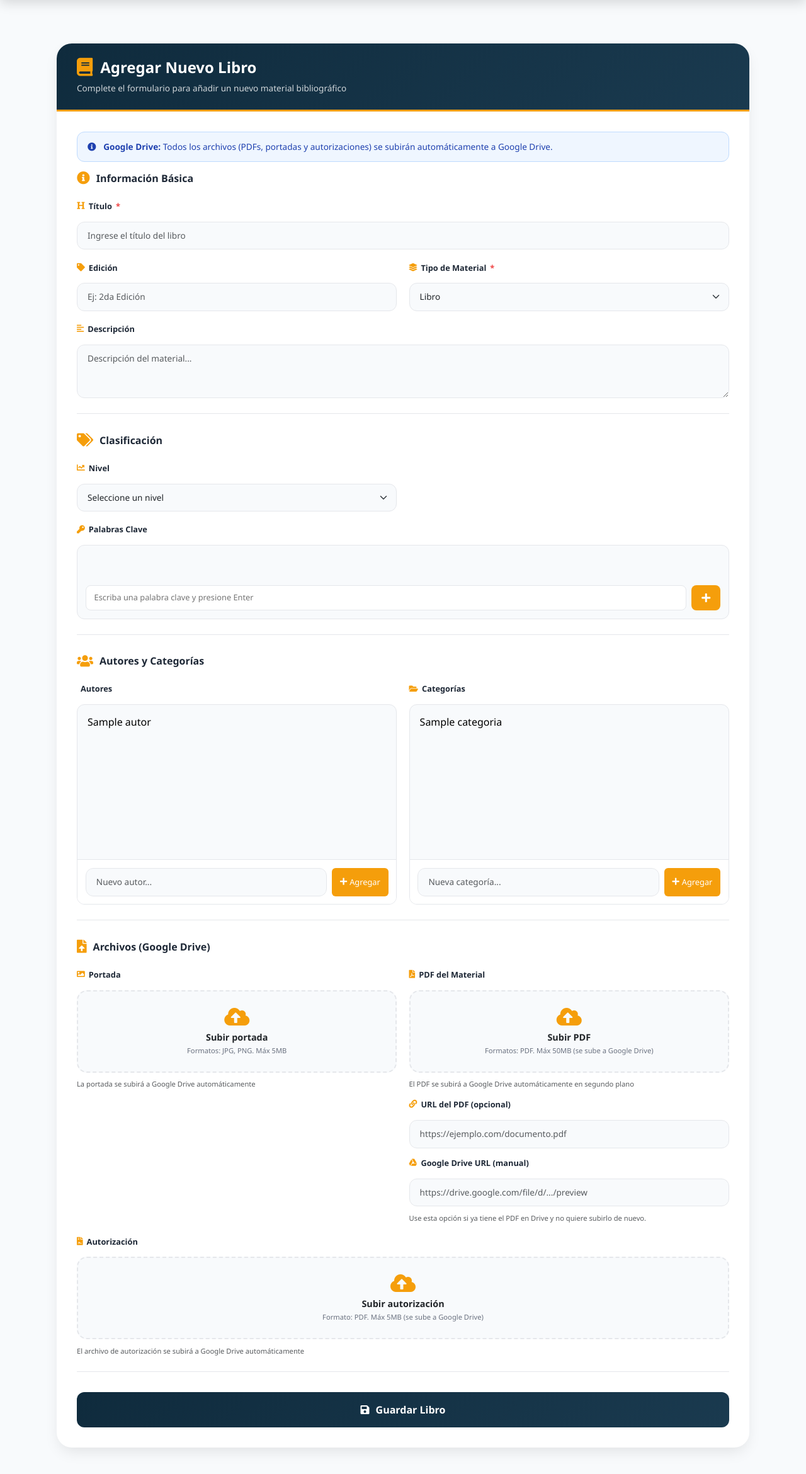
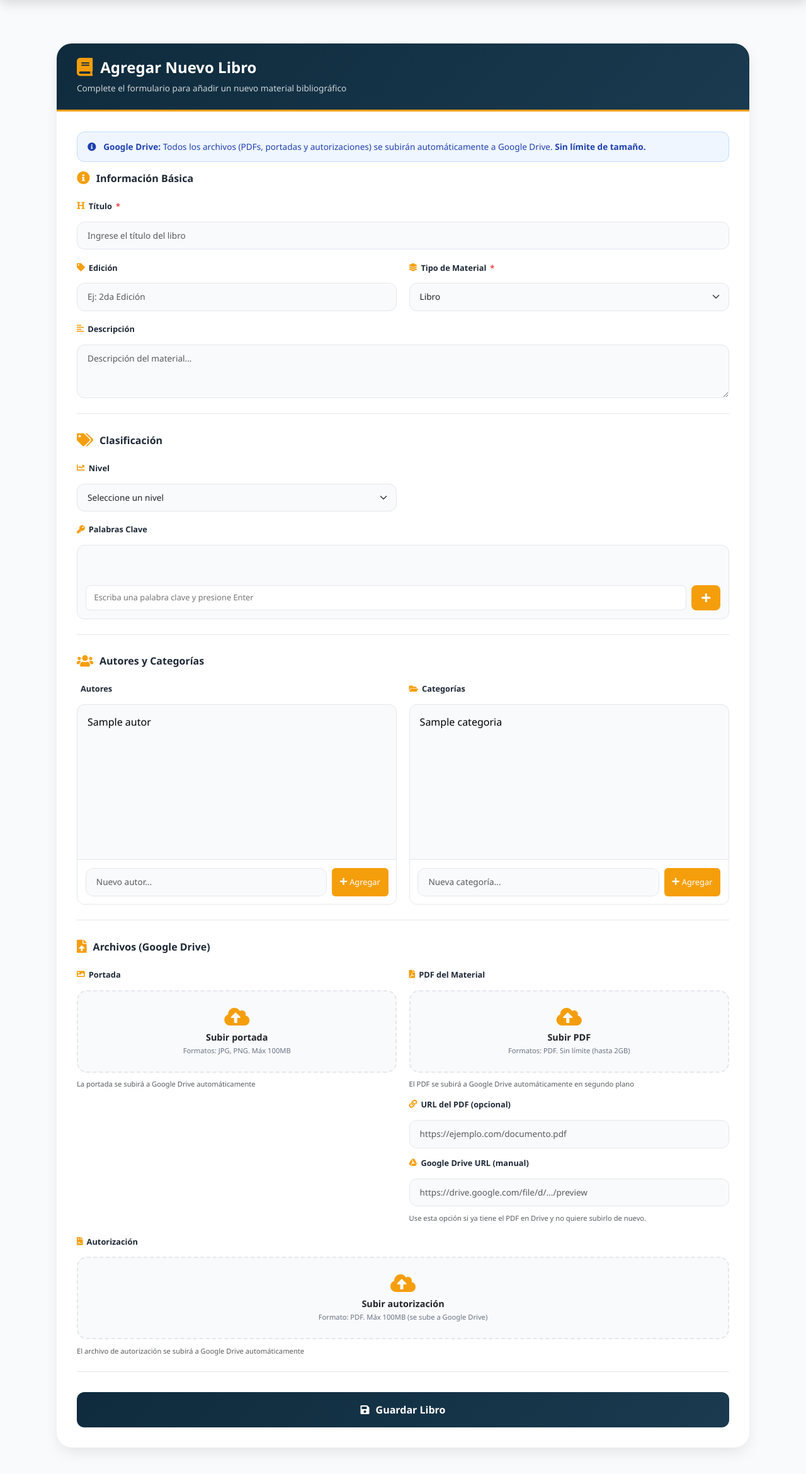
Before and after one commit to furiamotorscompanysrl-art/biblioteca, a Django app: template templates/agregar_libro.html in a window 1280 px wide. Shown: the part 57-2397 px from the top of the page at 63% size. Run offline with Django 5.2, Linux system fonts and the light colour scheme; the template is opened without the code that fills it: most values are stand-ins (such as "Sample title", 1, 10 or a date in 2020); some libraries are stand-ins or nearby versions.

Commit message:
LIBROS INTEnTO 12

```diff
--- a/templates/agregar_libro.html
+++ b/templates/agregar_libro.html
@@ -397,7 +397,7 @@
             <!-- Alerta informativa -->
             <div class="alert-info">
                 <i class="fas fa-info-circle"></i>
-                <strong>Google Drive:</strong> Todos los archivos (PDFs, portadas y autorizaciones) se subirán automáticamente a Google Drive.
+                <strong>Google Drive:</strong> Todos los archivos (PDFs, portadas y autorizaciones) se subirán automáticamente a Google Drive. <strong>Sin límite de tamaño.</strong>
             </div>
 
             <form method="post" enctype="multipart/form-data" id="libroForm">
@@ -552,7 +552,7 @@
                             <div class="file-upload-area" onclick="document.getElementById('portada').click()">
                                 <i class="fas fa-cloud-upload-alt"></i>
                                 <h5>Subir portada</h5>
-                                <p>Formatos: JPG, PNG. Máx 5MB</p>
+                                <p>Formatos: JPG, PNG. Máx 100MB</p>
                                 <input type="file" id="portada" name="portada" accept="image/*" style="display: none;" onchange="previewPortada(this)">
                             </div>
                             <div class="file-preview" id="portadaPreviewContainer" style="display: none;">
@@ -572,7 +572,7 @@
                             <div class="file-upload-area" onclick="document.getElementById('pdf').click()">
                                 <i class="fas fa-cloud-upload-alt"></i>
                                 <h5>Subir PDF</h5>
-                                <p>Formatos: PDF. Máx 50MB (se sube a Google Drive)</p>
+                                <p>Formatos: PDF. Sin límite (hasta 2GB)</p>
                                 <input type="file" id="pdf" name="pdf" accept="application/pdf" style="display: none;" onchange="previewPDF(this)">
                             </div>
                             <div class="compression-bar" id="compressionBar">
@@ -615,7 +615,7 @@
                             <div class="file-upload-area" onclick="document.getElementById('autorizacion').click()">
                                 <i class="fas fa-cloud-upload-alt"></i>
                                 <h5>Subir autorización</h5>
-                                <p>Formato: PDF. Máx 5MB (se sube a Google Drive)</p>
+                                <p>Formato: PDF. Máx 100MB (se sube a Google Drive)</p>
                                 <input type="file" id="autorizacion" name="autorizacion" accept="application/pdf" style="display: none;">
                             </div>
                             <small class="text-muted">El archivo de autorización se subirá a Google Drive automáticamente</small>
@@ -833,17 +833,19 @@
         if (googleDriveUrl) {
             console.log("Usando Google Drive URL, omitiendo subida de PDF");
         }
-        // Verificar si hay PDF y si es grande (> 5 MB)
+        // Verificar si hay PDF y si es grande
         else if (pdfInput.files.length > 0) {
             const file = pdfInput.files[0];
             const fileSizeMB = file.size / (1024 * 1024);
 
-            if (fileSizeMB > 50) {
-                Swal.fire('Error', 'El PDF supera los 50MB. Por favor, comprime el archivo o usa Google Drive URL.', 'error');
+            // ✅ LÍMITE AUMENTADO A 2GB
+            if (fileSizeMB > 2048) {
+                Swal.fire('Error', `El PDF supera los 2GB (${fileSizeMB.toFixed(0)}MB). Contacta al administrador.`, 'error');
                 return;
             }
 
-            if (fileSizeMB > 5) {
+            // ✅ Comprimir solo si es entre 5MB y 100MB (para no saturar el navegador)
+            if (fileSizeMB > 5 && fileSizeMB < 100) {
                 compressionBar.style.display = 'block';
                 compressionProgress.style.width = '30%';
                 submitBtn.disabled = true;
@@ -862,6 +864,9 @@
 
                 const newSizeMB = pdfToUpload.size / (1024 * 1024);
                 console.log(`PDF comprimido: ${fileSizeMB.toFixed(1)}MB → ${newSizeMB.toFixed(1)}MB`);
+            } else if (fileSizeMB >= 100) {
+                // Para archivos muy grandes (>100MB), subir sin comprimir
+                console.log(`PDF grande (${fileSizeMB.toFixed(1)}MB), subiendo sin comprimir`);
             }
         }
 
```
